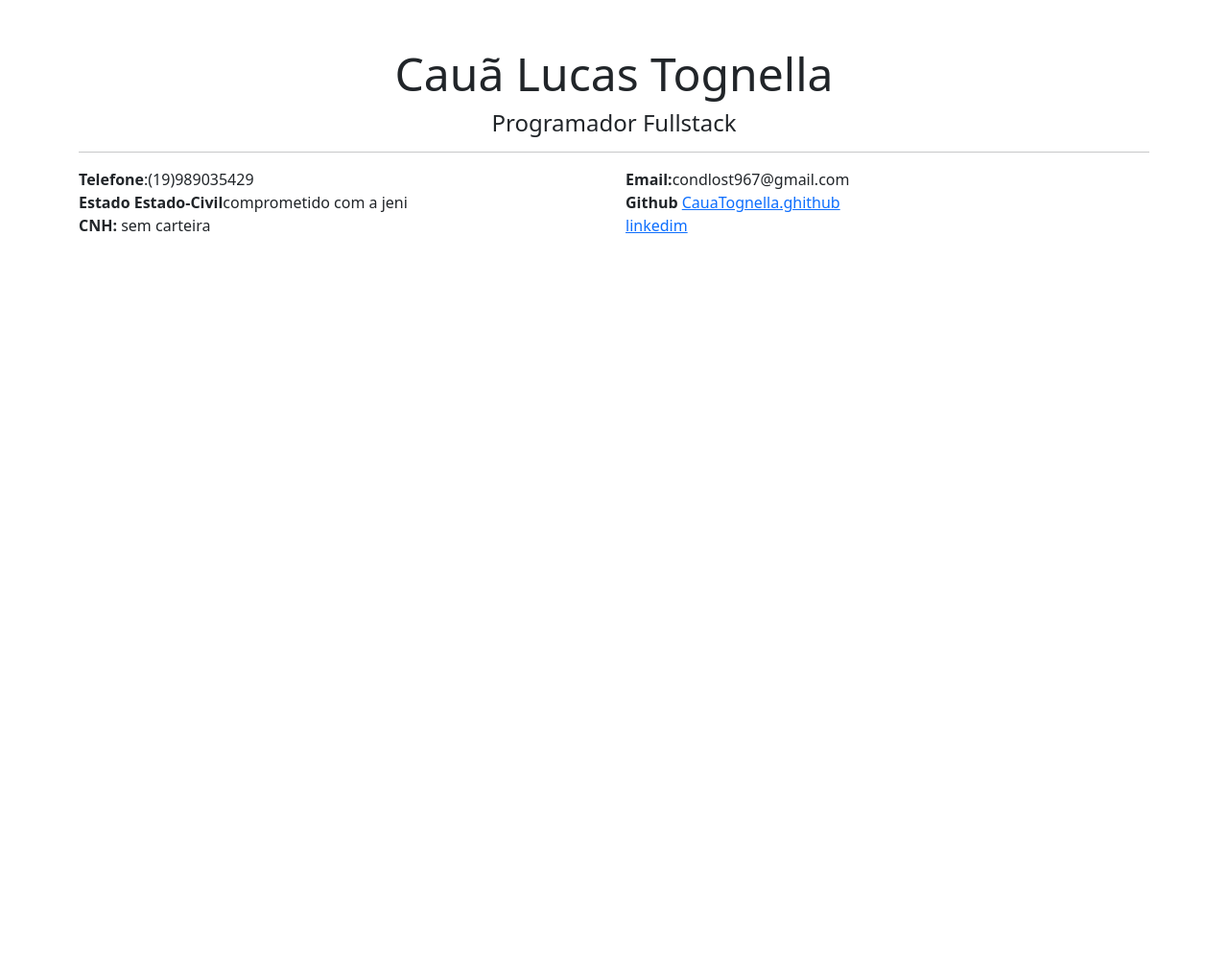
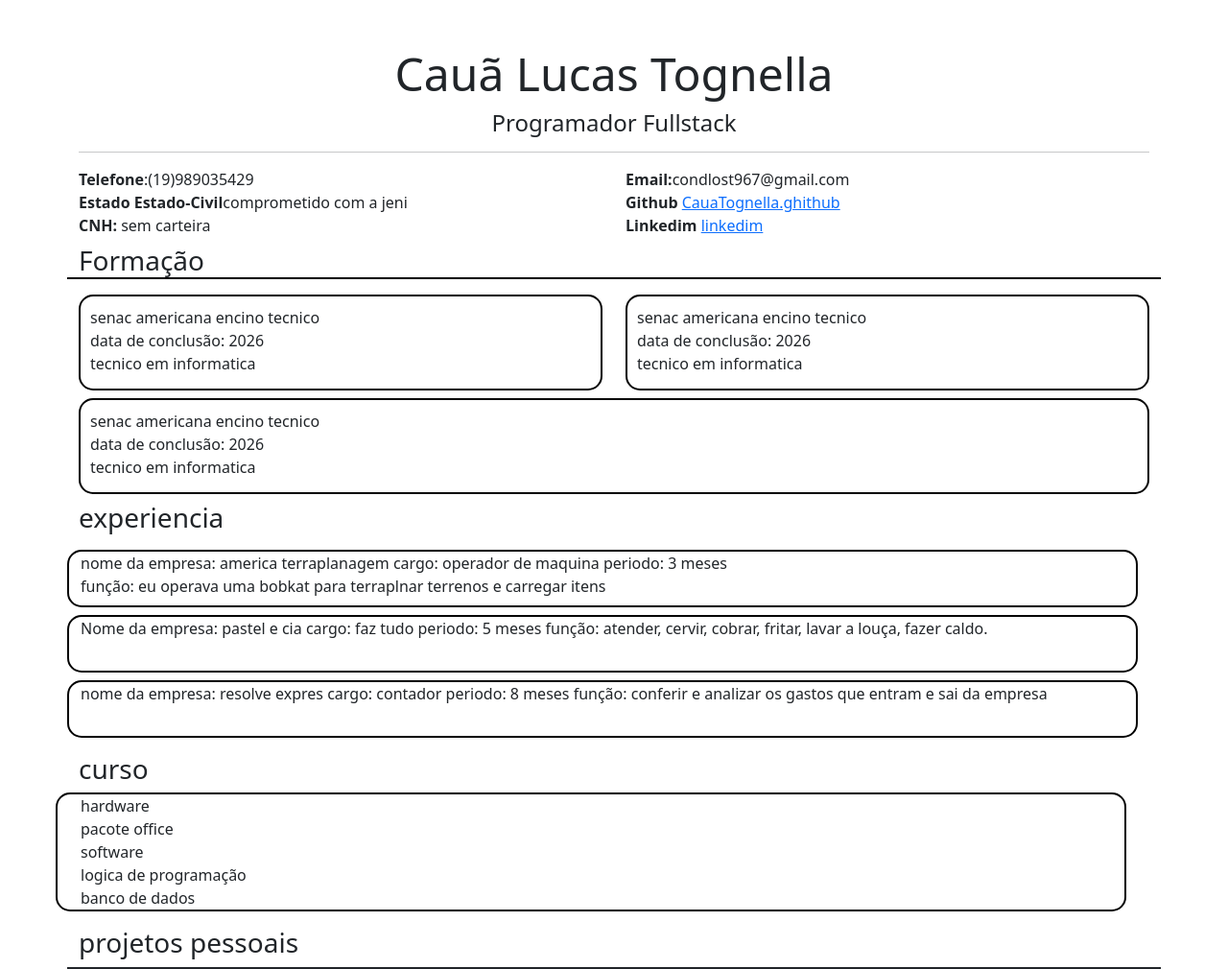
Before and after one commit to CauaTognella/CauaTognella.github.io, a plain HTML site: page index.html in a window 1280 px wide. Shown: the whole page at 96% size. Before the commit the page ends 800 px from the top, so only its background shows below. Drawn offline with nearby package versions, Linux system fonts and the light colour scheme.

Commit message:
curriculo

```diff
--- a/index.html
+++ b/index.html
@@ -22,7 +22,7 @@
         <main class="row">
 
 
-        <div  class="dados-pessoais col">
+            <div class="dados-pessoais col">
 
                 <label class="telefone"><strong>telefone</strong>:(19)989035429
                 </label>
@@ -31,6 +31,7 @@
             </div>
 
             <div class="dados-contato col">
+                <div bt-2>
                     <label class="email">
                         <strong>email:</strong>condlost967@gmail.com
                     </label>
@@ -41,12 +42,87 @@
                     </label>
 
                     <label class="linkedim">
+                        <strong>linkedim</strong>
                         <a href="linkedim">linkedim</a>
 
                     </label>
                 </div>
+            </div>
+
 
         </main>
+        <main class="row formacao mt-2">
+            <h3>Formação</h3>
+            <main class="col-6 mt-2" >
+                <div class="cartao">
+                    <label>senac americana encino tecnico</label>
+                    <label>data de conclusão: 2026</label>
+                    <label>tecnico em informatica</label>
+                </div>
+            </main>
+
+            <main class="col-6 mt-2">
+                <div class="cartao">
+                    <label>senac americana encino tecnico</label>
+                    <label>data de conclusão: 2026</label>
+                    <label>tecnico em informatica</label>
+                </div>
+
+
+
+            </main>
+
+            <main class="col-12 mt-2">
+                <div class="cartao">
+                    <label>senac americana encino tecnico</label>
+                    <label>data de conclusão: 2026</label>
+                    <label>tecnico em informatica</label>
+                </div>
+            </main>
+            <section class="row experiencias mt-2">
+                <h3>experiencia</h3></label>
+                <div class="experiencia mt-2">
+            <label> <span>nome da empresa:</span> america terraplanagem</label>
+            <label> <span>cargo: </span>operador de maquina</label>
+            <label> <span> periodo:</span> 3 meses</label>
+            <label> <span>função:</span> eu operava uma bobkat para terraplnar terrenos e carregar itens</label>
+
+               </div>
+               <div class="experiencia mt-2">
+            <label> <span> Nome da empresa: pastel e cia</label>
+            <label><span>cargo:</span> faz tudo</label>
+            <label> <span>periodo:</span> 5 meses</label>
+            <label> <span>função:</span> atender, cervir, cobrar, fritar, lavar a louça, fazer caldo.</label>
+             </div>
+             <div class="experiencia mt-2">
+            <label> <span> nome da empresa:</span> resolve expres</label>
+            <label> <span> cargo:</span> contador</label>
+            <label> <span>periodo:</span> 8 meses</label>
+            <label> <span> função:</span> conferir e analizar os gastos que entram e sai da empresa</label>
+            </div>
+
+
+            </section>
+
+            <section class="row ecurso mt-3">
+                <h3>curso</h3>
+                <div class="row cursos">
+                <span><span>hardware</span></span>
+                <label><span>pacote office</span></label>
+                <label><span>software</span></label>
+                <label><span>logica de programação</span></label>
+                <label><span>banco de dados</span></label>
+                <label><span></span></label>
+            </div>
+            </section>
+
+            <section class="row projetos mt-3">
+                <h3>projetos pessoais</h3>
+                <label><span></span></label>
+            </section>
+
+
+
     </section>
 
 </body>
--- a/style/style.css
+++ b/style/style.css
@@ -19,3 +19,57 @@
  .dados-pessoais strong{
 text-transform: capitalize;
  }
+ .dados-contato>div{
+   width: 50%;
+   margin: 0;
+
+   align-text;
+
+
+ }
+ .formacao{
+  border-bottom: 2px solid;
+ }
+
+ .formacao>h3{
+   border-bottom: 2px solid black;
+
+ }
+
+ .formacao .cartao{
+   display: flex;
+   flex-direction: column;
+
+ border: 2px solid black;
+ border-radius: 15px;
+
+ padding: 10px;
+ height: 100px;
+
+ }
+
+ .formacao .cartao:hover{
+   scale: 1.02;
+   transition: ease-out 0.1s;
+   box-shadow: 3px 3px 10px rgba(29, 157, 255, 0.522);
+
+ }
+ .cursos{
+  border: 2px solid black;
+ border-radius: 15px;
+ }
+.experiencia:hover{
+  border: 2px solid black;
+  border-radius: 15px;
+  height: 60px;
+
+  scale: 1.02;
+  transition: ease-out 0.1s;
+  box-shadow: 3px 3px 10px rgba(29, 157, 255, 0.522);
+}
+.experiencia{
+  border: 2px solid black;
+  border-radius: 15px;
+  height: 60px;
+  align-items: center;
+}
```
Lines whose indentation alone changed are shown as unchanged.
